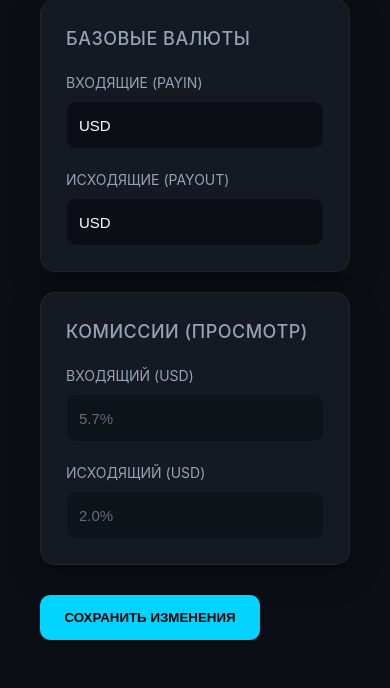
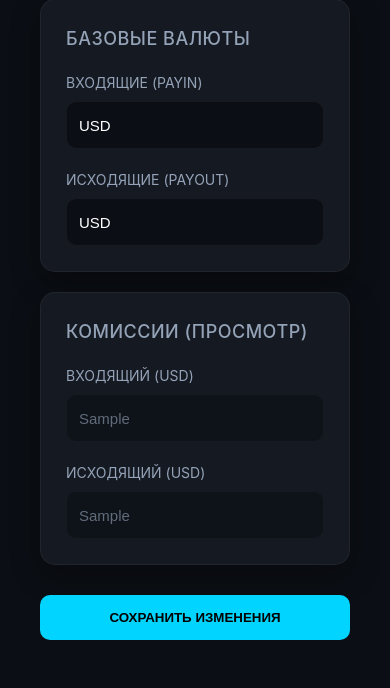
Before and after one commit to reservmail7777-wq/flowpay-web, a Flask app: page /settings in a window 390 px wide. Shown: the part 206-894 px from the top of the page. Run offline with Flask 3, Linux system fonts and the light colour scheme; a user stored in the database is signed in; tables that the repository leaves empty hold one stand-in row (values such as "Sample post").

Commit message:
Update: currencies, individual commissions and admin form

```diff
--- a/app.py
+++ b/app.py
@@ -5,11 +5,9 @@
 app = Flask(__name__)
 app.secret_key = 'your_super_secret_key_change_this'
 
-# --- НАСТРОЙКА БАЗЫ ДАННЫХ (SQLite для Mac, PostgreSQL для Render) ---
-# Render предоставляет URL базы через переменную DATABASE_URL
+# --- НАСТРОЙКА БАЗЫ ДАННЫХ ---
 database_url = os.environ.get('DATABASE_URL')
 if database_url and database_url.startswith("postgres://"):
-    # Фикс для SQLAlchemy, так как Render дает префикс postgres://, а нужно postgresql://
     database_url = database_url.replace("postgres://", "postgresql://", 1)
 
 basedir = os.path.abspath(os.path.dirname(__file__))
@@ -22,17 +20,20 @@
 class User(db.Model):
     id = db.Column(db.Integer, primary_key=True)
     email = db.Column(db.String(120), unique=True, nullable=False)
-    password = db.Column(db.String(120), nullable=False) # В будущем лучше хэшировать
+    password = db.Column(db.String(120), nullable=False)
     balance_usdt = db.Column(db.Float, default=0.0)
     balance_uah = db.Column(db.Float, default=0.0)
     currency_in = db.Column(db.String(10), default='UAH')
     currency_out = db.Column(db.String(10), default='UAH')
+    # Добавлены поля для индивидуальных комиссий
+    commission_in = db.Column(db.String(20), default='5.7%')
+    commission_out = db.Column(db.String(20), default='2.0%')
 
 class DepositRequest(db.Model):
     id = db.Column(db.Integer, primary_key=True)
     user_id = db.Column(db.Integer, db.ForeignKey('user.id'), nullable=False)
     amount = db.Column(db.Float, nullable=False)
-    date = db.Column(db.String(20), default='24.12.2025')
+    date = db.Column(db.String(20), default='06.01.2026')
     wallet = db.Column(db.String(120), default='0x09E99EBCee0344FC2C8BE6D03760e4BDeE643C90')
     status = db.Column(db.String(50), default='Ожидается подтверждение платежа')
 
@@ -40,7 +41,7 @@
 with app.app_context():
     db.create_all()
 
-# --- СИККРЕТ МАРШРУТ ДЛЯ ДОБАВЛЕНИЯ ПОЛЬЗОВАТЕЛЕЙ ---
+# --- АДМИН-МАРШРУТ ---
 @app.route('/admin-create-user', methods=['GET', 'POST'])
 def admin_create_user():
     message = None
@@ -49,72 +50,76 @@
         password = request.form.get('password')
         c_in = request.form.get('currency_in', 'UAH')
         c_out = request.form.get('currency_out', 'UAH')
-
-        # Получаем балансы из формы (если пусто — будет 0)
         b_usdt = float(request.form.get('balance_usdt') or 0.0)
         b_fiat = float(request.form.get('balance_fiat') or 0.0)
+        comm_in = request.form.get('comm_in') or "5.7%"
+        comm_out = request.form.get('comm_out') or "2.0%"
 
         if User.query.filter_by(email=email).first():
-            message = "Ошибка: Пользователь с такой почтой уже существует!"
+            message = "Ошибка: Пользователь уже существует!"
         else:
-            # Создаем пользователя со всеми настройками
             new_user = User(
                 email=email,
                 password=password,
                 currency_in=c_in,
                 currency_out=c_out,
                 balance_usdt=b_usdt,
-                balance_uah=b_fiat  # В базе поле называется balance_uah, но хранит выбранный фиат
+                balance_uah=b_fiat,
+                commission_in=comm_in,
+                commission_out=comm_out
             )
             db.session.add(new_user)
             db.session.commit()
-            message = f"Успех! Пользователь {email} создан ({c_out}). Баланс: {b_usdt} USDT / {b_fiat} {c_out}"
+            message = f"Успех! Пользователь {email} создан."
 
-    # Список валют для удобства
     currencies = ['UAH', 'RUB', 'KGS', 'TJS', 'KZT', 'AED', 'USD', 'EUR']
-
     options = "".join([f'<option value="{c}">{c}</option>' for c in currencies])
 
     return f'''
-        <div style="max-width: 450px; margin: 40px auto; font-family: sans-serif; border: 1px solid #ddd; padding: 25px; border-radius: 12px; box-shadow: 0 4px 10px rgba(0,0,0,0.1);">
-            <h2 style="text-align: center; margin-top: 0;">Добавить пользователя</h2>
+        <div style="max-width: 500px; margin: 40px auto; font-family: sans-serif; border: 1px solid #ddd; padding: 25px; border-radius: 12px; box-shadow: 0 4px 10px rgba(0,0,0,0.1); background: #fdfdfd;">
+            <h2 style="text-align: center;">Регистрация пользователя</h2>
             {f'<p style="color: white; background: #28a745; padding: 10px; border-radius: 5px; text-align: center;">{message}</p>' if message else ''}
-
             <form method="post">
-                <label style="display:block; margin-bottom: 5px;">Email (Логин):</label>
+                <label>Email (Логин):</label>
                 <input type="email" name="email" required style="width:100%; padding:10px; margin-bottom:15px; border: 1px solid #ccc; border-radius: 5px;">
 
-                <label style="display:block; margin-bottom: 5px;">Пароль:</label>
+                <label>Пароль:</label>
                 <input type="text" name="password" required style="width:100%; padding:10px; margin-bottom:15px; border: 1px solid #ccc; border-radius: 5px;">
 
                 <div style="display: flex; gap: 10px; margin-bottom: 15px;">
                     <div style="flex: 1;">
-                        <label style="display:block; margin-bottom: 5px;">Баланс USDT:</label>
+                        <label>Комиссия PayIn:</label>
+                        <input type="text" name="comm_in" placeholder="5.7%" style="width:100%; padding:10px; border: 1px solid #ccc; border-radius: 5px;">
+                    </div>
+                    <div style="flex: 1;">
+                        <label>Комиссия PayOut:</label>
+                        <input type="text" name="comm_out" placeholder="2.0%" style="width:100%; padding:10px; border: 1px solid #ccc; border-radius: 5px;">
+                    </div>
+                </div>
+
+                <div style="display: flex; gap: 10px; margin-bottom: 15px;">
+                    <div style="flex: 1;">
+                        <label>Баланс USDT:</label>
                         <input type="number" step="0.01" name="balance_usdt" placeholder="0.00" style="width:100%; padding:10px; border: 1px solid #ccc; border-radius: 5px;">
                     </div>
                     <div style="flex: 1;">
-                        <label style="display:block; margin-bottom: 5px;">Баланс Фиат:</label>
+                        <label>Баланс Фиат:</label>
                         <input type="number" step="0.01" name="balance_fiat" placeholder="0.00" style="width:100%; padding:10px; border: 1px solid #ccc; border-radius: 5px;">
                     </div>
                 </div>
 
                 <div style="display: flex; gap: 10px; margin-bottom: 20px;">
                     <div style="flex: 1;">
-                        <label style="display:block; margin-bottom: 5px;">Валюта Входа:</label>
-                        <select name="currency_in" style="width:100%; padding:10px; border: 1px solid #ccc; border-radius: 5px;">
-                            {options}
-                            <option value="USDT">USDT</option>
-                        </select>
+                        <label>Валюта Входа:</label>
+                        <select name="currency_in" style="width:100%; padding:10px; border: 1px solid #ccc; border-radius: 5px;">{options}<option value="USDT">USDT</option></select>
                     </div>
                     <div style="flex: 1;">
-                        <label style="display:block; margin-bottom: 5px;">Валюта Выхода:</label>
-                        <select name="currency_out" style="width:100%; padding:10px; border: 1px solid #ccc; border-radius: 5px;">
-                            {options}
-                        </select>
+                        <label>Валюта Выхода:</label>
+                        <select name="currency_out" style="width:100%; padding:10px; border: 1px solid #ccc; border-radius: 5px;">{options}</select>
                     </div>
                 </div>
 
-                <button type="submit" style="width:100%; padding:12px; cursor:pointer; background: #007bff; color: white; border: none; border-radius: 5px; font-weight: bold;">СОЗДАТЬ ПОЛЬЗОВАТЕЛЯ</button>
+                <button type="submit" style="width:100%; padding:12px; cursor:pointer; background: #007bff; color: white; border: none; border-radius: 5px; font-weight: bold;">СОЗДАТЬ АККАУНТ</button>
             </form>
             <br><a href="/" style="display: block; text-align: center; color: #666; text-decoration: none;">← На главную</a>
         </div>
@@ -145,17 +150,7 @@
     if 'user_id' not in session:
         return redirect(url_for('login'))
     user = db.session.get(User, session['user_id'])
-    if not user:
-        session.clear()
-        return redirect(url_for('login'))
     return render_template('dashboard.html', user=user)
-
-@app.route('/wallets')
-def wallets():
-    if 'user_id' not in session:
-        return redirect(url_for('login'))
-    user = db.session.get(User, session['user_id'])
-    return render_template('wallets.html', user=user)
 
 @app.route('/settings', methods=['GET', 'POST'])
 def settings():
@@ -169,30 +164,15 @@
         db.session.commit()
         return redirect(url_for('settings'))
 
-    commissions = {'in': '5.7%', 'out': '2.0%'}
+    # Теперь данные берем из объекта user, а не из статического словаря
+    commissions = {'in': user.commission_in, 'out': user.commission_out}
     return render_template('settings.html', user=user, commissions=commissions)
-
-@app.route('/sales')
-def sales():
-    if 'user_id' not in session:
-        return redirect(url_for('login'))
-    user = db.session.get(User, session['user_id'])
-    return render_template('sales.html', user=user)
-
-@app.route('/buy')
-def buy():
-    if 'user_id' not in session:
-        return redirect(url_for('login'))
-    user = db.session.get(User, session['user_id'])
-    return render_template('buy.html', user=user)
 
 @app.route('/balance', methods=['GET', 'POST'])
 def balance():
     if 'user_id' not in session:
         return redirect(url_for('login'))
-
     user = db.session.get(User, session['user_id'])
-
     if request.method == 'POST':
         amount_val = request.form.get('amount')
         if amount_val:
@@ -202,37 +182,15 @@
                 db.session.add(new_request)
                 db.session.commit()
         return redirect(url_for('balance'))
+    history = DepositRequest.query.filter_by(user_id=user.id).order_by(DepositRequest.id.desc()).all()
+    return render_template('balance.html', user=user, history=history)
 
-    history = DepositRequest.query.filter_by(user_id=user.id).order_by(DepositRequest.id.desc()).all()
-
-    deposit_info = {
-        'address': 'TRrqqVmgoRhiRPaGUPgtZcWKeDCGLjyy9Y',
-        'network': 'Сеть TRC 20',
-        'limit': '500 USDT'
-    }
-
-    return render_template('balance.html', user=user, info=deposit_info, history=history)
-
-@app.route('/history')
-def history():
-    if 'user_id' not in session:
-        return redirect(url_for('login'))
-    user = db.session.get(User, session['user_id'])
-    return render_template('history.html', user=user)
-
-@app.route('/disputes')
-def disputes():
-    if 'user_id' not in session:
-        return redirect(url_for('login'))
-    user = db.session.get(User, session['user_id'])
-    return render_template('disputes.html', user=user)
-
+# Остальные маршруты (wallets, history, logout и т.д.) без изменений
 @app.route('/logout')
 def logout():
     session.clear()
     return redirect(url_for('login'))
 
 if __name__ == '__main__':
-    # На Render порт задается через переменную PORT
     port = int(os.environ.get("PORT", 5000))
-    app.run(host='0.0.0.0', port=port)
+    app.run(host='0.0.0.0', port=port, debug=True)
--- a/templates/settings.html
+++ b/templates/settings.html
@@ -37,12 +37,12 @@
             <div class="form-grid" style="display: grid; grid-template-columns: 1fr 1fr; gap: 20px;">
                 <div class="input-field">
                     <label style="display: block; margin-bottom: 8px; color: var(--text-secondary); font-size: 14px;">Входящий ({{ user.currency_in }})</label>
-                    <input type="text" value="{{ commissions.in if commissions else '0%' }}" readonly
+                    <input type="text" value="{{ user.commission_in }}" readonly
                            style="width: 100%; background: var(--bg-main); color: var(--text-secondary); border: 1px solid var(--border); padding: 12px; border-radius: 10px; opacity: 0.6; cursor: not-allowed;">
                 </div>
                 <div class="input-field">
                     <label style="display: block; margin-bottom: 8px; color: var(--text-secondary); font-size: 14px;">Исходящий ({{ user.currency_out }})</label>
-                    <input type="text" value="{{ commissions.out if commissions else '0%' }}" readonly
+                    <input type="text" value="{{ user.commission_out }}" readonly
                            style="width: 100%; background: var(--bg-main); color: var(--text-secondary); border: 1px solid var(--border); padding: 12px; border-radius: 10px; opacity: 0.6; cursor: not-allowed;">
                 </div>
             </div>
@@ -53,4 +53,12 @@
         </button>
     </form>
 </div>
+
+<style>
+    @media (max-width: 600px) {
+        .form-grid { grid-template-columns: 1fr !important; }
+        .btn-save { width: 100% !important; }
+    }
+    .btn-save:hover { opacity: 0.9; transform: translateY(-1px); }
+</style>
 {% endblock %}
```
